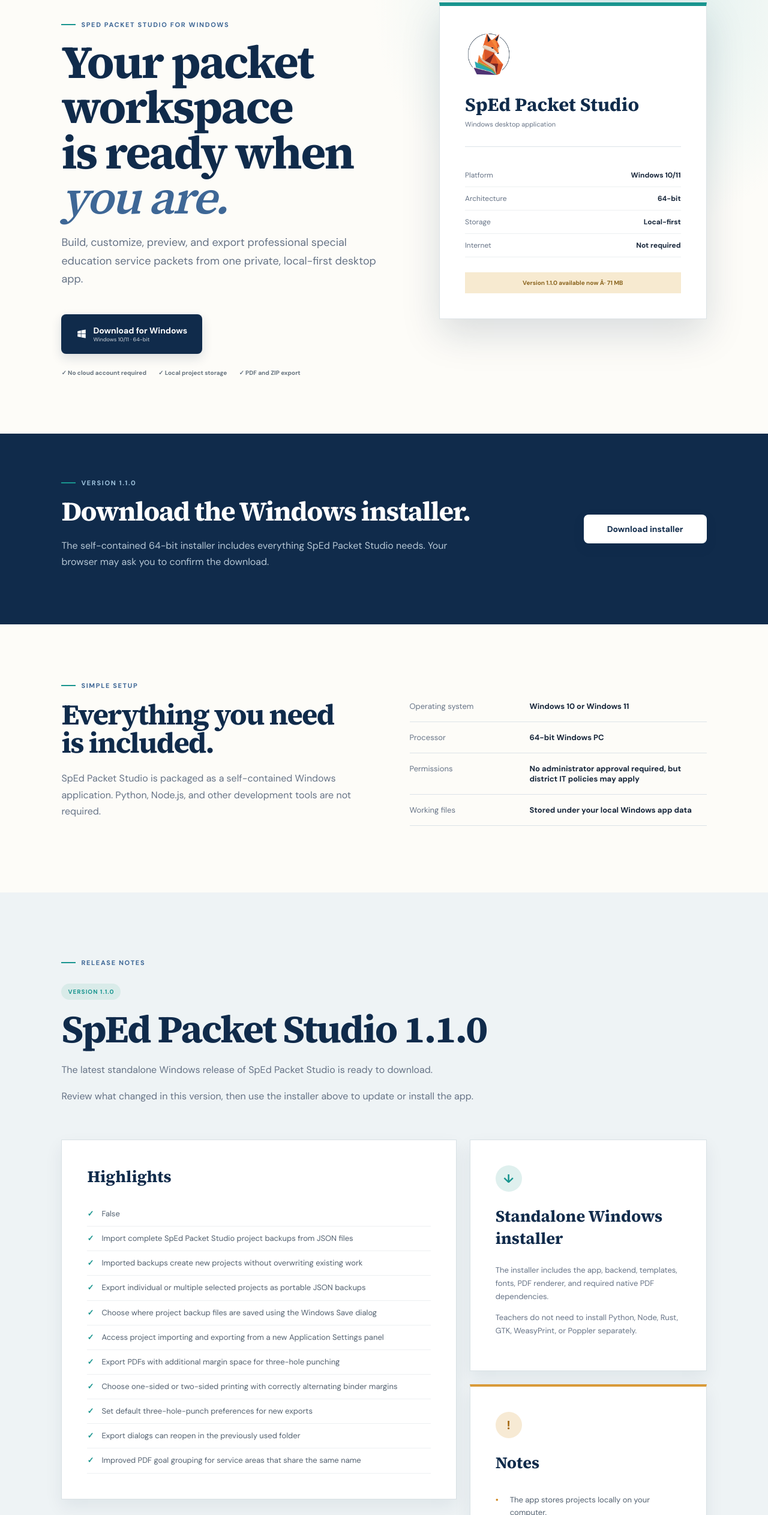
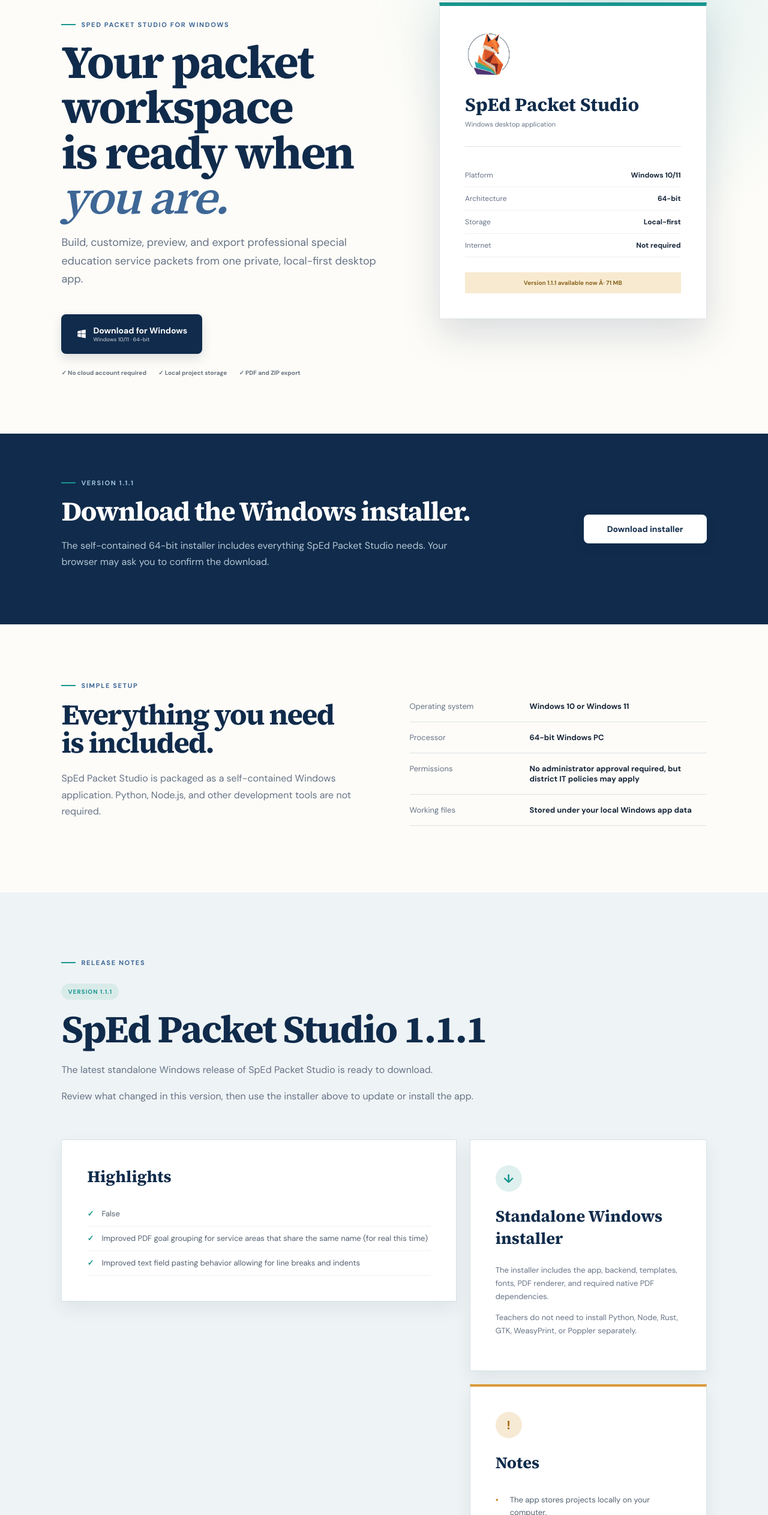
Before and after one commit to https-perks/SpEd-Packet-Studio-Website, a website built with Vite: page download.html in a window 1280 px wide. Shown: the part 274-2800 px from the top of the page at 60% size. Built offline with nearby package versions, Linux system fonts and the light colour scheme.

Commit message:
Version 1.1.1 release

```diff
--- a/download.html
+++ b/download.html
@@ -32,7 +32,7 @@
         <div class="eyebrow"><span></span> SpEd Packet Studio for Windows</div>
         <h1>Your packet workspace<br />is ready when <em>you are.</em></h1>
         <p>Build, customize, preview, and export professional special education service packets from one private,
-          local-first desktop app.</p><a class="button download-main" href="/downloads/SpEd-Packet-Studio-1.1.0-Windows-x64-Setup.exe" download><svg viewBox="0 0 24 24"
+          local-first desktop app.</p><a class="button download-main" href="/downloads/SpEd-Packet-Studio-1.1.1-Windows-x64-Setup.exe" download><svg viewBox="0 0 24 24"
             aria-hidden="true">
             <path d="M3 5.6 10.4 4v7H3V5.6Zm8.4-1.8L21 2v9h-9.6V3.8ZM3 12h7.4v7L3 17.5V12Zm8.4 0H21v9l-9.6-1.8V12Z" />
           </svg><span>Download for Windows<small>Windows 10/11 · 64-bit</small></span></a>
@@ -60,17 +60,17 @@
               <dt>Internet</dt>
               <dd>Not required</dd>
             </div>
-          </dl><i>Version 1.1.0 available now Â· 71 MB</i>
+          </dl><i>Version 1.1.1 available now Â· 71 MB</i>
         </div>
       </div>
     </section>
     <section class="release-note" id="release">
       <div>
-        <div class="eyebrow light"><span></span> Version 1.1.0</div>
+        <div class="eyebrow light"><span></span> Version 1.1.1</div>
         <h2>Download the Windows installer.</h2>
         <p>The self-contained 64-bit installer includes everything SpEd Packet Studio needs. Your browser may ask you
           to confirm the download.</p>
-      </div><a class="button button-light" href="/downloads/SpEd-Packet-Studio-1.1.0-Windows-x64-Setup.exe" download style="white-space:nowrap">Download installer</a>
+      </div><a class="button button-light" href="/downloads/SpEd-Packet-Studio-1.1.1-Windows-x64-Setup.exe" download style="white-space:nowrap">Download installer</a>
     </section>
     <section class="requirements">
       <div>
@@ -98,11 +98,11 @@
         </div>
       </dl>
     </section>
-    <section class="release-notes" id="release-notes" data-current-version="1.1.0">
+    <section class="release-notes" id="release-notes" data-current-version="1.1.1">
       <div class="release-notes-heading reveal">
         <div class="eyebrow"><span></span> Release notes</div>
-        <span class="release-version">Version 1.1.0</span>
-        <h2>SpEd Packet Studio 1.1.0</h2>
+        <span class="release-version">Version 1.1.1</span>
+        <h2>SpEd Packet Studio 1.1.1</h2>
         <p>The latest standalone Windows release of SpEd Packet Studio is ready to download.</p>
         <p>Review what changed in this version, then use the installer above to update or install the app.</p>
       </div>
@@ -112,16 +112,8 @@
           <h3>Highlights</h3>
           <ul>
               <li>False</li>
-              <li>Import complete SpEd Packet Studio project backups from JSON files</li>
-              <li>Imported backups create new projects without overwriting existing work</li>
-              <li>Export individual or multiple selected projects as portable JSON backups</li>
-              <li>Choose where project backup files are saved using the Windows Save dialog</li>
-              <li>Access project importing and exporting from a new Application Settings panel</li>
-              <li>Export PDFs with additional margin space for three-hole punching</li>
-              <li>Choose one-sided or two-sided printing with correctly alternating binder margins</li>
-              <li>Set default three-hole-punch preferences for new exports</li>
-              <li>Export dialogs can reopen in the previously used folder</li>
-              <li>Improved PDF goal grouping for service areas that share the same name</li>
+              <li>Improved PDF goal grouping for service areas that share the same name (for real this time)</li>
+              <li>Improved text field pasting behavior allowing for line breaks and indents</li>
           </ul>
         </article>
 
@@ -154,6 +146,14 @@
       </div>
       <div class="previous-release-list">
         <!-- PREVIOUS_RELEASES_START -->
+        <details class="previous-release" data-version="1.1.0">
+          <summary><span>SpEd Packet Studio 1.1.0</span><small>View release notes</small></summary>
+          <div class="previous-release-content">
+            <ul>
+              <li>False</li>
+            </ul>
+          </div>
+        </details>
         <details class="previous-release" data-version="1.0.0">
           <summary><span>SpEd Packet Studio 1.0.0</span><small>View release notes</small></summary>
           <div class="previous-release-content">
```
Also changed, not shown: 2 other files.
